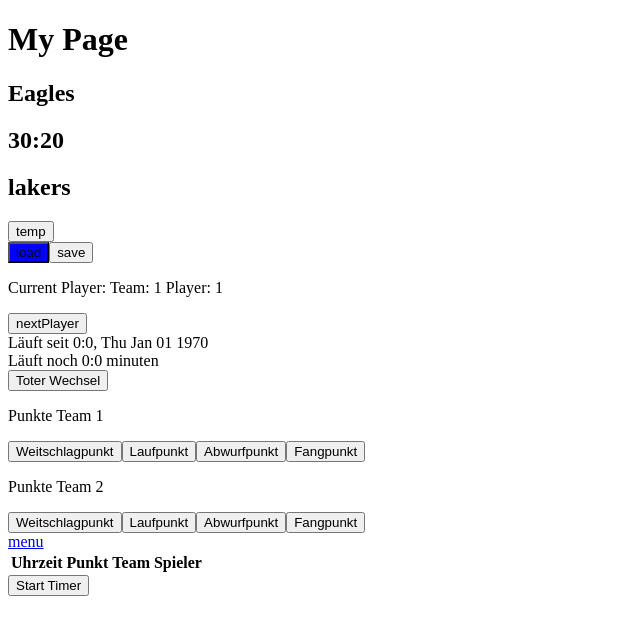
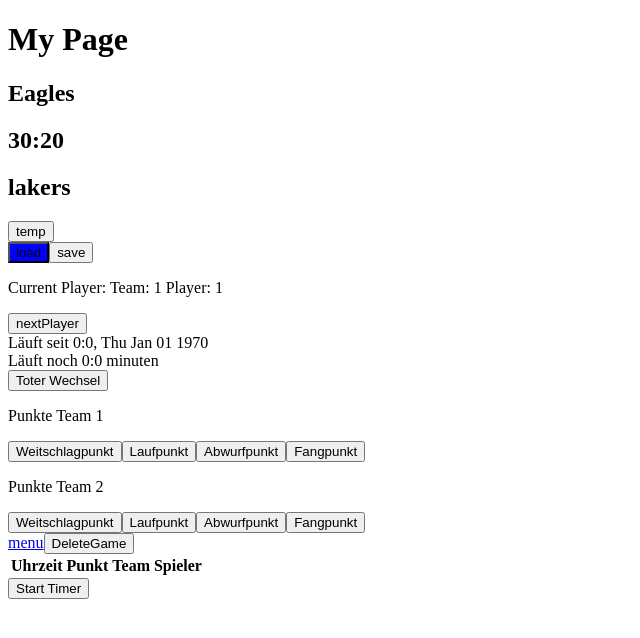
Before and after one commit to Colindustrys/schlagballfrontend, a Next.js app: page / in a window 1280 px wide. Shown: the top 638 px of the page, without its empty margins (0-640 px from the left). Built offline with nearby package versions, Linux system fonts and the light colour scheme.

Commit message:
delete button, evetns

```diff
--- a/app/menu/page.tsx
+++ b/app/menu/page.tsx
@@ -54,7 +54,7 @@
       currentTeam: 0,
 
       setGameLength: timer,
-      timestamp: Date.now(),
+      timestamp: null,
       events: []
     }
 
--- a/app/page.tsx
+++ b/app/page.tsx
@@ -141,6 +141,12 @@
     alert("Game Over!");
   }
 
+  function clearCookies() {
+    Cookies.remove("myJsonData")
+    Cookies.remove("myEventData")
+    window.location.href = "/menu";
+  }
+
   return (
     <div>
       <header>
@@ -168,6 +174,7 @@
 
         <PointButtons pointFunc={point} team={2}/>
         <a href="/menu">menu</a>
+        <button onClick={clearCookies}>DeleteGame</button>
         <EventLog events={events}/>
         <TimerStartButton json={json}/>
       </main>
--- a/components/eventLog.tsx
+++ b/components/eventLog.tsx
@@ -35,7 +35,7 @@
                     <th>Team</th>
                     <th>Spieler</th>
                 </tr>
-                {events.map(render)}
+                {events.slice().reverse().map(render)}
             </tbody>
         </table>
     </div>
```
